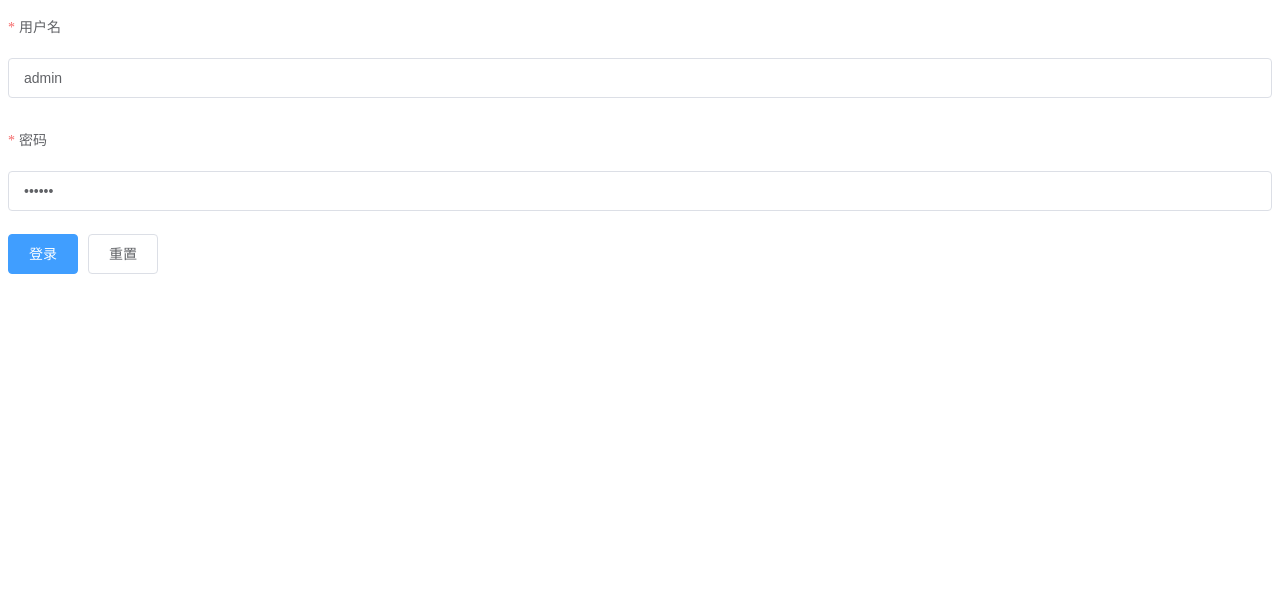
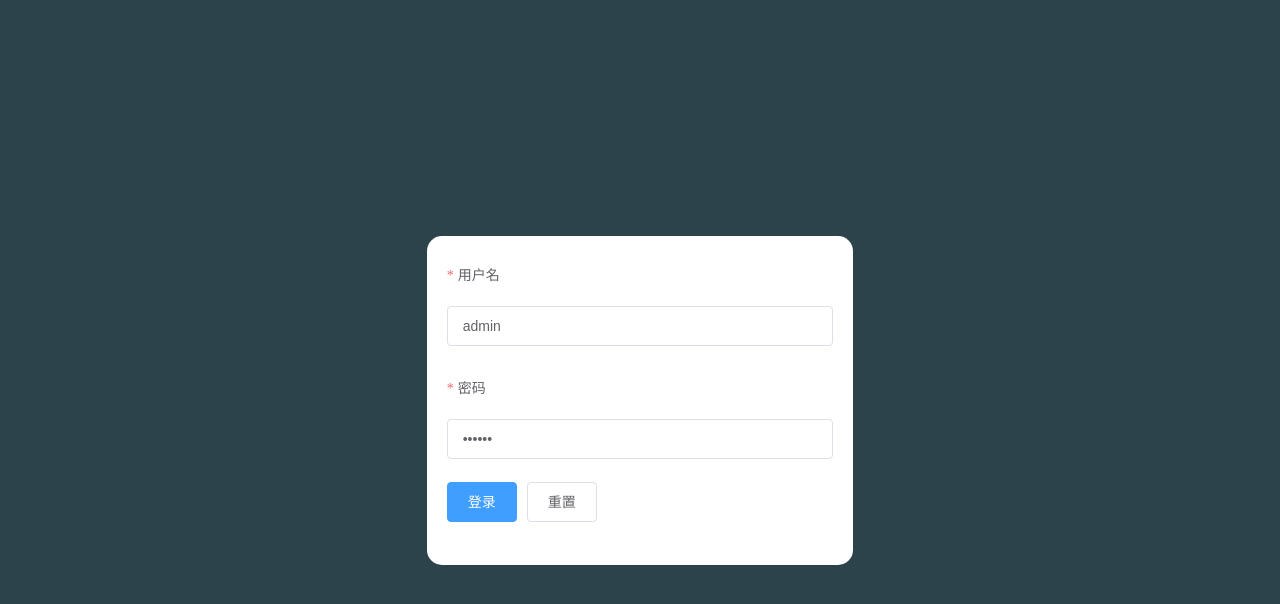
Before and after one commit to GGGDD/shop_admin_27_mm, a Vue app: page /#/login in a window 1280 px wide. Shown: the top 604 px of the page. Built offline with nearby package versions, Linux system fonts and the light colour scheme.

Commit message:
05-首页布局1

```diff
--- a/package.json
+++ b/package.json
@@ -43,6 +43,8 @@
     "file-loader": "^1.1.4",
     "friendly-errors-webpack-plugin": "^1.6.1",
     "html-webpack-plugin": "^2.30.1",
+    "less": "^3.9.0",
+    "less-loader": "^4.1.0",
     "node-notifier": "^5.1.2",
     "optimize-css-assets-webpack-plugin": "^3.2.0",
     "ora": "^1.2.0",
--- a/src/App.vue
+++ b/src/App.vue
@@ -12,4 +12,7 @@ export default {
 </script>
 
 <style>
+#app {
+  height: 100%;
+}
 </style>
--- /dev/null
+++ b/src/assets/css/index.css
@@ -0,0 +1,6 @@
+html, body {
+  margin: 0;
+  padding: 0;
+  height: 100%;
+  width: 100%;
+}
--- a/src/components/home/Home.vue
+++ b/src/components/home/Home.vue
@@ -1,15 +1,92 @@
 <template>
-  <div>
-    <h1>这是 Home 组件</h1>
-    <el-button type="success">成功按钮</el-button>
-  </div>
+  <el-container class="home">
+    <el-header class="home-header">Header</el-header>
+    <el-container>
+      <el-aside width="200px">
+        <el-menu
+          default-active="2"
+          class="home-header-menu"
+          @open="handleOpen"
+          @close="handleClose"
+          background-color="#545c64"
+          text-color="#fff"
+          active-text-color="#ffd04b">
+          <el-submenu index="1">
+            <template slot="title">
+              <i class="el-icon-location"></i>
+              <span>导航一</span>
+            </template>
+            <el-menu-item-group>
+              <template slot="title">分组一</template>
+              <el-menu-item index="1-1">选项1</el-menu-item>
+              <el-menu-item index="1-2">选项2</el-menu-item>
+            </el-menu-item-group>
+            <el-menu-item-group title="分组2">
+              <el-menu-item index="1-3">选项3</el-menu-item>
+            </el-menu-item-group>
+            <el-submenu index="1-4">
+              <template slot="title">选项4</template>
+              <el-menu-item index="1-4-1">选项1</el-menu-item>
+            </el-submenu>
+          </el-submenu>
+          <el-menu-item index="2">
+            <i class="el-icon-menu"></i>
+            <span slot="title">导航二</span>
+          </el-menu-item>
+          <el-menu-item index="3" disabled>
+            <i class="el-icon-document"></i>
+            <span slot="title">导航三</span>
+          </el-menu-item>
+          <el-menu-item index="4">
+            <i class="el-icon-setting"></i>
+            <span slot="title">导航四</span>
+          </el-menu-item>
+        </el-menu>
+      </el-aside>
+      <el-main>Main</el-main>
+    </el-container>
+  </el-container>
 </template>
 
 <script>
 export default {
-  name: 'Home'
+  name: 'Home',
+
+  methods: {
+    handleOpen (key, keyPath) {
+      console.log(key, keyPath)
+    },
+    handleClose (key, keyPath) {
+      console.log(key, keyPath)
+    }
+  }
 }
 </script>
 
-<style>
+<style lang="less">
+.home {
+  height: 100%;
+  background-color: #EAEEF1;
+
+  &-header {
+    background-color: #B3C1CD;
+
+    &-menu {
+      height: 100%;
+    }
+  }
+}
+
+/* .home {
+  height: 100%;
+  background-color: #EAEEF1;
+}
+
+.home-header {
+  background-color: #B3C1CD;
+}
+
+.home-header-menu {
+  height: 100%;
+} */
 </style>
--- a/src/components/login/Login.vue
+++ b/src/components/login/Login.vue
@@ -12,10 +12,17 @@
       label 标签文本，其实就是每一行表单的说明文字（比如：用户名、密码）
       prop 表单域 model 字段，在使用 validate（ 表单验证 ）、resetFields（ 重置表单 ） 方法的情况下，该属性是必填的
    -->
-  <el-form label-position="top" :model="loginForm" :rules="rules" ref="ruleForm" label-width="100px" class="demo-ruleForm">
+
+  <!--
+    el-row 表示行
+    el-col 表示列
+   -->
+  <div class="login">
+    <el-row class="login" type="flex" justify="center" align="middle">
+      <el-col :xs="14" :sm="12" :md="10" :lg="8" :xl="6">
+          <el-form label-position="top" :model="loginForm" :rules="rules" ref="ruleForm" label-width="100px" class="login-form">
             <el-form-item label="用户名" prop="username">
               <el-input v-model="loginForm.username"></el-input>
-      <!-- <p ref="p1">这是一个P</p> -->
             </el-form-item>
             <el-form-item label="密码" prop="password">
               <el-input type="password" v-model="loginForm.password"></el-input>
@@ -25,6 +32,9 @@
               <el-button @click="resetForm('ruleForm')">重置</el-button>
             </el-form-item>
           </el-form>
+      </el-col>
+    </el-row>
+  </div>
 </template>
 
 <script>
@@ -104,4 +114,14 @@ export default {
 </script>
 
 <style>
+.login {
+  height: 100%;
+  background-color: #2D434C;
+}
+
+.login-form {
+  padding: 20px;
+  border-radius: 15px;
+  background-color: #fff;
+}
 </style>
--- a/src/main.js
+++ b/src/main.js
@@ -8,6 +8,9 @@ import router from './router'
 // 导入 ElementUI
 import ElementUI from 'element-ui'
 import 'element-ui/lib/theme-chalk/index.css'
+// 导入CSS样式
+import '@/assets/css/index.css'
+
 Vue.use(ElementUI)
 
 Vue.config.productionTip = false
```
Also changed, not shown: 1 other file (tests, documents, lock files or other folders). Lines whose indentation alone changed are shown as unchanged.
